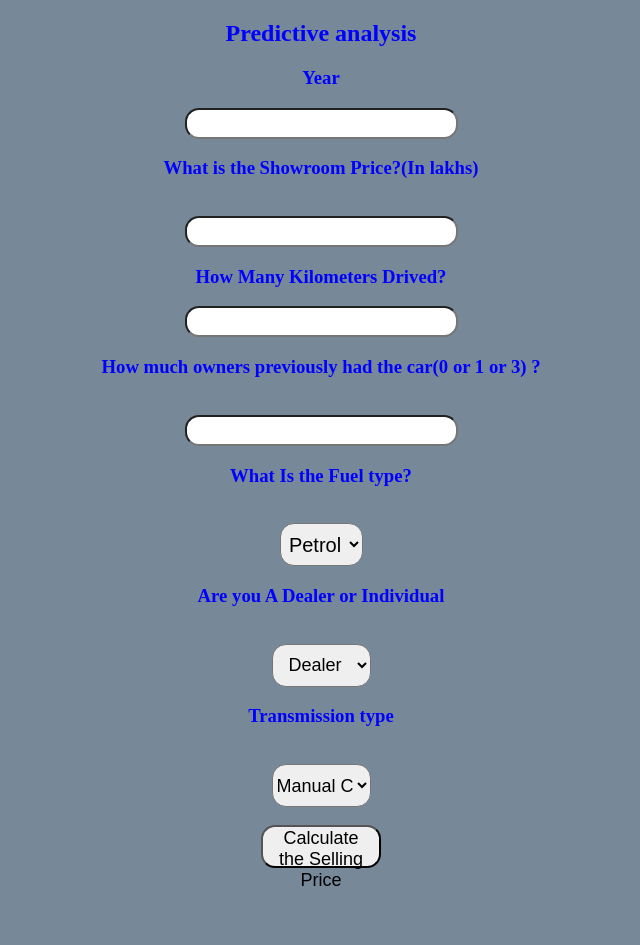
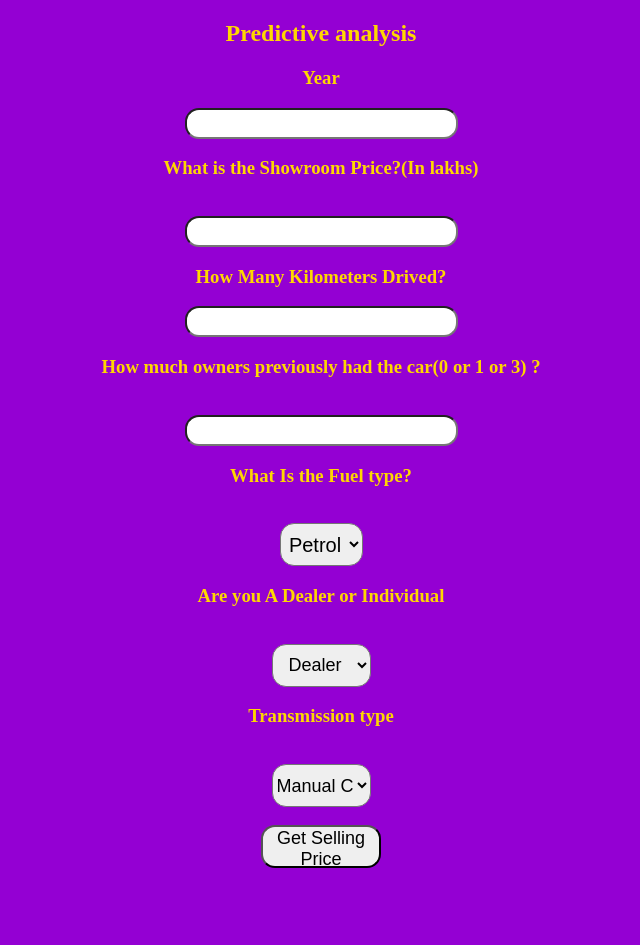
Before and after one commit to AnkitDevri/carPricePrediction, a Flask app: page / in a window 1280 px wide. Shown: the whole page, without its empty margins (319-959 px from the left). After the commit the page ends 868 px from the top, so only its background shows below. Run offline with Flask 2, Linux system fonts and the light colour scheme; parts of the project's set-up code (start-up, migrations or seed data) failed here and were passed over.

Commit message:
udated index.html

```diff
--- a/templates/index.html
+++ b/templates/index.html
@@ -9,7 +9,7 @@
 
 <body>
 
-    <div style="color:blue">
+    <div style="color:rgb(255, 215, 0)">
         <form action="{{ url_for('predict')}}" method="post">
             <h2>Predictive analysis</h2>
             <h3>Year</h3>
@@ -30,7 +30,7 @@
                 <option value="Mannual">Manual Car</option>
                 <option value="Automatic">Automatic Car</option>
             </select>
-            <br><br><button id="sub" type="submit ">Calculate the Selling Price</button>
+            <br><br><button id="sub" type="submit ">Get Selling Price</button>
             <br>
 
 
@@ -48,7 +48,7 @@
 
     <style>
         body {
-            background-color: lightslategray;
+            background-color: rgb(148, 0, 211);
             text-align: center;
             padding: 0px;
         }
@@ -66,7 +66,7 @@
             border-style: solid;
             font-family: cursive;
             text-align: center;
-            background-color: rgb(168, 131, 61);
+            background-color: rgb(233, 165, 39);
             font-size: medium;
             position: absolute;
             width: 700px;
```
